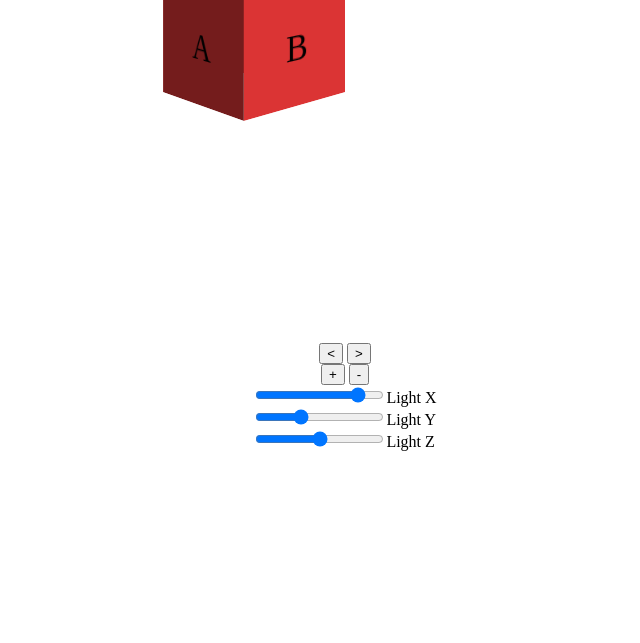
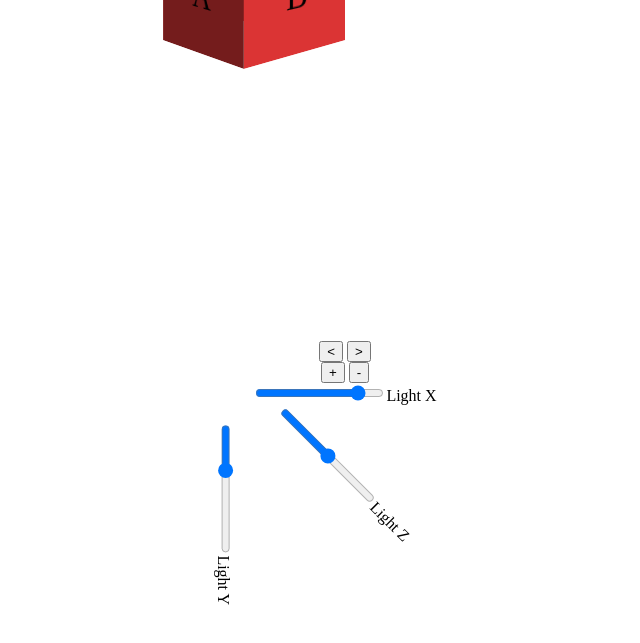
Before and after one commit to strukteon/3d-flappy-bird, a website: page index.html in a window 1280 px wide. Shown: the part 165-808 px from the top of the page, without its empty margins (295-935 px from the left). Drawn offline with Linux system fonts and the light colour scheme.

Commit message:
Change sliders

```diff
--- a/index.html
+++ b/index.html
@@ -59,7 +59,7 @@
     <br>
     <br>
     <br>
-    <!-- <div style="margin-top: 50px;"></div> -->
+    <div style="margin-top: 50px;"></div>
     <div class="btns">
         <button id="left">&lt;</button>
         <button id="right">&gt;</button>
@@ -69,9 +69,12 @@
         <button id="minus">-</button>
     </div>
     <div class="btns">
-        <input type="range" id="light_x" name="light_x" min="-300" max="300"><label for="light_x">Light X</label><br>
-        <input type="range" id="light_y" name="light_y" min="-300" max="300"><label for="light_y">Light Y</label><br>
-        <input type="range" id="light_z" name="light_z" min="-300" max="300"><label for="light_z">Light Z</label><br>
+        <div><input type="range" id="light_x" name="light_x" min="-300" max="300"><label for="light_x">Light X</label></div>
+        <br>
+        <div style="transform: rotate(90deg) translate(80px) translateY(120px);"><input type="range" id="light_y" name="light_y" min="-300" max="300"><label for="light_y">Light Y</label></div>
+        <br>
+        <div style="transform: rotate(45deg);"><input type="range" id="light_z" name="light_z" min="-300" max="300"><label for="light_z">Light Z</label></div>
+        <br>
     </div>
 </body>
 </html>
```
